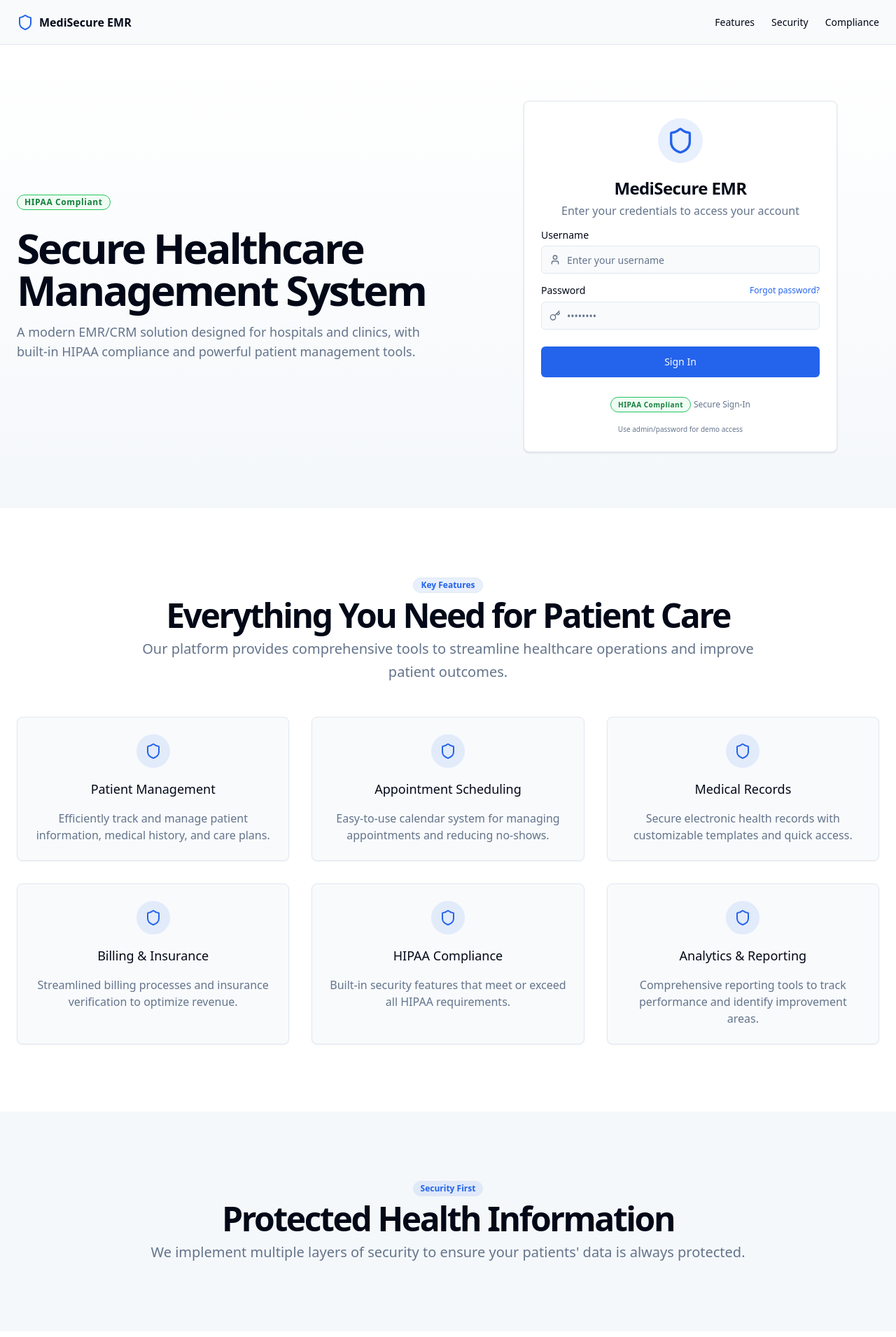
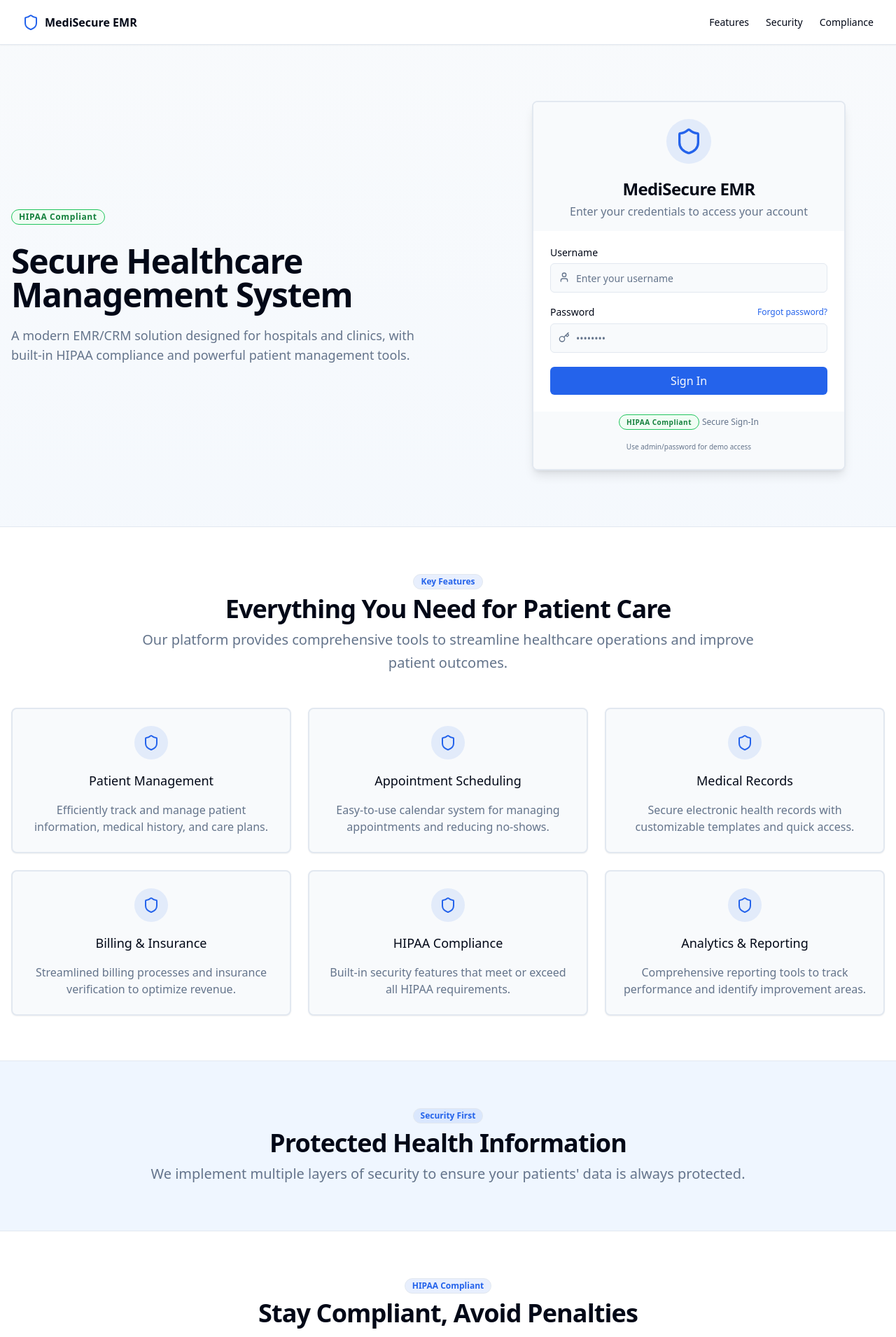
Before and after one commit to haroon-23/medhelp, a React (Vite) app: page / in a window 1280 px wide. Shown: the top 1910 px of the page at 70% size. Built offline with nearby package versions, Linux system fonts and the light colour scheme.

Commit message:
Fix: Improve login and role selection UI
Refactor `LoginForm.tsx`, `RoleSelector.tsx`, and `Index.tsx` to address UI issues, potentially changing the layout or using a box-shaped design to improve the visual appearance and user experience.

```diff
--- a/src/components/Auth/LoginForm.tsx
+++ b/src/components/Auth/LoginForm.tsx
@@ -57,15 +57,15 @@ const LoginForm = () => {
 
   if (showRoleSelector) {
     return (
-      <div className="w-full max-w-5xl mx-auto">
-        <Card className="mb-8 shadow">
-          <CardHeader className="text-center pb-4">
+      <div className="w-full max-w-6xl mx-auto px-4">
+        <Card className="mb-8 shadow-lg border-2">
+          <CardHeader className="text-center pb-4 bg-slate-50">
             <div className="flex items-center justify-center mb-3">
               <div className="p-3 bg-primary/10 rounded-full">
                 <Shield className="h-10 w-10 text-primary" />
               </div>
             </div>
-            <CardTitle className="text-2xl mb-2">Select Your Role</CardTitle>
+            <CardTitle className="text-2xl font-bold mb-2">Select Your Role</CardTitle>
             <CardDescription className="text-lg">
               Choose your role to access the appropriate interface
             </CardDescription>
@@ -78,30 +78,30 @@ const LoginForm = () => {
   }
 
   return (
-    <Card className="w-full max-w-md mx-auto shadow">
-      <CardHeader className="space-y-1 pb-4">
+    <Card className="w-full max-w-md mx-auto shadow-lg border-2 overflow-hidden">
+      <CardHeader className="space-y-1 pb-4 bg-slate-50">
         <div className="flex items-center justify-center mb-4">
           <div className="p-3 bg-primary/10 rounded-full">
             <Shield className="h-10 w-10 text-primary" />
           </div>
         </div>
-        <CardTitle className="text-2xl text-center">MediSecure EMR</CardTitle>
+        <CardTitle className="text-2xl text-center font-bold">MediSecure EMR</CardTitle>
         <CardDescription className="text-center text-base">
           Enter your credentials to access your account
         </CardDescription>
       </CardHeader>
-      <CardContent>
+      <CardContent className="py-6">
         <form onSubmit={handleSubmit}>
-          <div className="grid gap-4">
+          <div className="grid gap-5">
             <div className="grid gap-2">
-              <Label htmlFor="username">Username</Label>
+              <Label htmlFor="username" className="font-medium">Username</Label>
               <div className="relative">
                 <User className="absolute left-3 top-3 h-4 w-4 text-muted-foreground" />
                 <Input
                   id="username"
                   name="username"
                   placeholder="Enter your username"
-                  className="pl-9"
+                  className="pl-9 py-5"
                   value={formData.username}
                   onChange={handleChange}
                   required
@@ -110,7 +110,7 @@ const LoginForm = () => {
             </div>
             <div className="grid gap-2">
               <div className="flex items-center justify-between">
-                <Label htmlFor="password">Password</Label>
+                <Label htmlFor="password" className="font-medium">Password</Label>
                 <a href="#" className="text-xs text-primary hover:underline">
                   Forgot password?
                 </a>
@@ -122,20 +122,20 @@ const LoginForm = () => {
                   name="password"
                   type="password"
                   placeholder="••••••••"
-                  className="pl-9"
+                  className="pl-9 py-5"
                   value={formData.password}
                   onChange={handleChange}
                   required
                 />
               </div>
             </div>
-            <Button type="submit" className="w-full h-11 mt-2" disabled={isLoading}>
+            <Button type="submit" className="w-full py-5 text-base font-medium" disabled={isLoading}>
               {isLoading ? 'Authenticating...' : 'Sign In'}
             </Button>
           </div>
         </form>
       </CardContent>
-      <CardFooter>
+      <CardFooter className="bg-slate-50">
         <div className="text-center text-xs text-muted-foreground w-full">
           <p className="mt-1">
             <span className="hipaa-badge text-[10px]">HIPAA Compliant</span>
--- a/src/components/Auth/RoleSelector.tsx
+++ b/src/components/Auth/RoleSelector.tsx
@@ -14,11 +14,12 @@ const RoleSelector = () => {
   };
 
   return (
-    <div className="grid gap-6 md:grid-cols-3 max-w-5xl mx-auto">
+    <div className="container max-w-4xl mx-auto px-4">
+      <div className="grid grid-cols-1 md:grid-cols-3 gap-6">
         {[
           {
             title: "Doctor",
-          icon: <User className="h-6 w-6 text-blue-600" />,
+            icon: <User className="h-7 w-7 text-blue-600" />,
             iconBg: "bg-blue-50",
             description: "Access patient records, appointments, and voice bot analytics",
             features: [
@@ -30,7 +31,7 @@ const RoleSelector = () => {
           },
           {
             title: "Staff",
-          icon: <Users className="h-6 w-6 text-indigo-600" />,
+            icon: <Users className="h-7 w-7 text-indigo-600" />,
             iconBg: "bg-indigo-50",
             description: "Manage appointments, billing, and basic patient information",
             features: [
@@ -42,7 +43,7 @@ const RoleSelector = () => {
           },
           {
             title: "Administrator",
-          icon: <Shield className="h-6 w-6 text-purple-600" />,
+            icon: <Shield className="h-7 w-7 text-purple-600" />,
             iconBg: "bg-purple-50",
             description: "Complete system access with HIPAA compliance and reporting",
             features: [
@@ -53,21 +54,21 @@ const RoleSelector = () => {
             role: "admin"
           }
         ].map((role, index) => (
-        <Card key={index} className="transition-all hover:shadow-md flex flex-col h-full">
-          <CardHeader className="pb-2">
-            <div className={`p-2 w-12 h-12 ${role.iconBg} rounded-lg flex items-center justify-center mb-3`}>
+          <Card key={index} className="shadow-lg border-2 overflow-hidden h-full flex flex-col">
+            <CardHeader className="pb-3 bg-slate-50">
+              <div className={`p-2 w-14 h-14 ${role.iconBg} rounded-lg flex items-center justify-center mb-3`}>
                 {role.icon}
               </div>
-            <CardTitle className="text-xl mb-1">{role.title}</CardTitle>
+              <CardTitle className="text-xl font-bold">{role.title}</CardTitle>
               <CardDescription className="text-sm">
                 {role.description}
               </CardDescription>
             </CardHeader>
-          <CardContent className="pb-4 flex-grow">
-            <ul className="space-y-2">
+            <CardContent className="pb-4 flex-grow pt-4">
+              <ul className="space-y-3">
                 {role.features.map((feature, idx) => (
-                <li key={idx} className="flex items-center">
-                  <span className="bg-green-50 p-1 rounded-full mr-2">
+                  <li key={idx} className="flex items-center gap-2">
+                    <span className="bg-green-50 p-1 rounded-full">
                       {feature.icon}
                     </span>
                     <span className="text-sm">{feature.text}</span>
@@ -75,9 +76,9 @@ const RoleSelector = () => {
                 ))}
               </ul>
             </CardContent>
-          <CardFooter className="pt-2">
+            <CardFooter className="pt-2 pb-4 bg-slate-50">
               <Button
-              className="w-full"
+                className="w-full py-5 font-medium text-base"
                 onClick={() => handleRoleSelect(role.role)}
               >
                 Log in as {role.title}
@@ -86,6 +87,7 @@ const RoleSelector = () => {
           </Card>
         ))}
       </div>
+    </div>
   );
 };
 
--- a/src/pages/Index.tsx
+++ b/src/pages/Index.tsx
@@ -1,3 +1,4 @@
+
 import React from 'react';
 import { useNavigate } from 'react-router-dom';
 import LoginForm from '@/components/Auth/LoginForm';
@@ -15,13 +16,13 @@ const Index = () => {
   }, [navigate]);
 
   return (
-    <div className="flex min-h-screen flex-col bg-muted/30">
-      <header className="flex h-16 items-center px-4 lg:px-6 bg-background border-b">
+    <div className="min-h-screen flex flex-col bg-gradient-to-b from-slate-50 to-blue-50">
+      <header className="flex h-16 items-center px-6 lg:px-8 bg-white border-b shadow-sm">
         <div className="flex items-center gap-2 font-semibold">
           <Shield className="h-6 w-6 text-primary" />
           <span>MediSecure EMR</span>
         </div>
-        <nav className="ml-auto flex gap-4 sm:gap-6">
+        <nav className="ml-auto flex gap-6">
           <a href="#features" className="text-sm font-medium hover:underline underline-offset-4">
             Features
           </a>
@@ -35,13 +36,13 @@ const Index = () => {
       </header>
 
       <main className="flex-1">
-        <section className="w-full py-12 md:py-16 lg:py-20 bg-gradient-to-b from-white to-muted/30">
-          <div className="container px-4 md:px-6 flex flex-col md:flex-row items-center gap-8 lg:gap-12">
-            <div className="flex flex-col space-y-4 md:w-1/2">
+        <section className="w-full py-16 lg:py-20">
+          <div className="container px-4 mx-auto flex flex-col md:flex-row items-center gap-10 lg:gap-16">
+            <div className="flex flex-col space-y-5 md:w-1/2">
               <div className="inline-block mb-2">
                 <span className="hipaa-badge">HIPAA Compliant</span>
               </div>
-              <h1 className="text-3xl font-bold tracking-tighter sm:text-4xl md:text-5xl lg:text-6xl">
+              <h1 className="text-3xl font-bold tracking-tight sm:text-4xl md:text-5xl">
                 Secure Healthcare Management System
               </h1>
               <p className="text-muted-foreground md:text-lg max-w-[600px]">
@@ -56,14 +57,14 @@ const Index = () => {
           </div>
         </section>
 
-        <section id="features" className="w-full py-12 md:py-24 bg-white">
-          <div className="container px-4 md:px-6">
-            <div className="flex flex-col items-center justify-center space-y-4 text-center">
+        <section id="features" className="w-full py-16 bg-white border-y">
+          <div className="container px-4 mx-auto">
+            <div className="flex flex-col items-center justify-center space-y-4 text-center mb-12">
               <div className="space-y-2">
                 <div className="inline-flex items-center rounded-full border px-2.5 py-0.5 text-xs font-semibold bg-primary/10 text-primary">
                   Key Features
                 </div>
-                <h2 className="text-3xl font-bold tracking-tighter sm:text-4xl md:text-5xl">
+                <h2 className="text-3xl font-bold tracking-tight sm:text-4xl">
                   Everything You Need for Patient Care
                 </h2>
                 <p className="max-w-[900px] text-muted-foreground md:text-xl/relaxed lg:text-base/relaxed xl:text-xl/relaxed">
@@ -72,7 +73,7 @@ const Index = () => {
               </div>
             </div>
 
-            <div className="grid grid-cols-1 md:grid-cols-2 lg:grid-cols-3 gap-8 mt-12">
+            <div className="grid grid-cols-1 md:grid-cols-2 lg:grid-cols-3 gap-6">
               {[
                 {
                   title: "Patient Management",
@@ -99,7 +100,7 @@ const Index = () => {
                   description: "Comprehensive reporting tools to track performance and identify improvement areas.",
                 },
               ].map((feature, index) => (
-                <div key={index} className="flex flex-col items-center text-center p-6 space-y-4 border rounded-lg bg-background shadow-sm">
+                <div key={index} className="flex flex-col items-center text-center p-6 space-y-4 border-2 rounded-lg bg-background shadow-sm">
                   <div className="p-3 rounded-full bg-primary/10">
                     <Shield className="h-6 w-6 text-primary" />
                   </div>
@@ -111,14 +112,14 @@ const Index = () => {
           </div>
         </section>
 
-        <section id="security" className="w-full py-12 md:py-24 bg-muted/30">
-          <div className="container px-4 md:px-6">
+        <section id="security" className="w-full py-16 bg-blue-50">
+          <div className="container px-4 mx-auto">
             <div className="flex flex-col items-center justify-center space-y-4 text-center">
               <div className="space-y-2">
                 <div className="inline-flex items-center rounded-full border px-2.5 py-0.5 text-xs font-semibold bg-primary/10 text-primary">
                   Security First
                 </div>
-                <h2 className="text-3xl font-bold tracking-tighter sm:text-4xl md:text-5xl">
+                <h2 className="text-3xl font-bold tracking-tight sm:text-4xl">
                   Protected Health Information
                 </h2>
                 <p className="max-w-[900px] text-muted-foreground md:text-xl/relaxed lg:text-base/relaxed xl:text-xl/relaxed">
@@ -129,14 +130,14 @@ const Index = () => {
           </div>
         </section>
 
-        <section id="compliance" className="w-full py-12 md:py-24 bg-white">
-          <div className="container px-4 md:px-6">
+        <section id="compliance" className="w-full py-16 bg-white border-t">
+          <div className="container px-4 mx-auto">
             <div className="flex flex-col items-center justify-center space-y-4 text-center">
               <div className="space-y-2">
                 <div className="inline-flex items-center rounded-full border px-2.5 py-0.5 text-xs font-semibold bg-primary/10 text-primary">
                   HIPAA Compliant
                 </div>
-                <h2 className="text-3xl font-bold tracking-tighter sm:text-4xl md:text-5xl">
+                <h2 className="text-3xl font-bold tracking-tight sm:text-4xl">
                   Stay Compliant, Avoid Penalties
                 </h2>
                 <p className="max-w-[900px] text-muted-foreground md:text-xl/relaxed lg:text-base/relaxed xl:text-xl/relaxed">
@@ -148,11 +149,11 @@ const Index = () => {
         </section>
       </main>
 
-      <footer className="flex flex-col gap-2 sm:flex-row py-6 w-full border-t items-center px-4 md:px-6 bg-background">
+      <footer className="flex flex-col gap-2 sm:flex-row py-6 w-full border-t items-center px-6 bg-white">
         <p className="text-xs text-muted-foreground">
           © 2025 MediSecure EMR. All rights reserved.
         </p>
-        <nav className="sm:ml-auto flex gap-4 sm:gap-6">
+        <nav className="sm:ml-auto flex gap-6">
           <a href="#" className="text-xs hover:underline underline-offset-4">
             Terms of Service
           </a>
```
Lines whose indentation alone changed are shown as unchanged.
